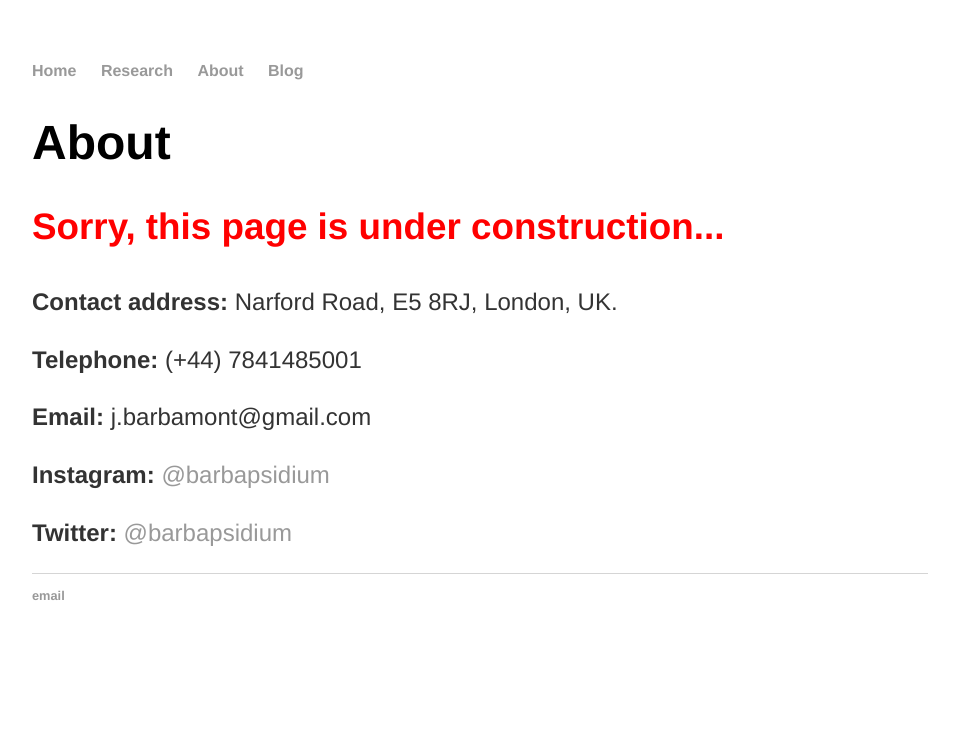
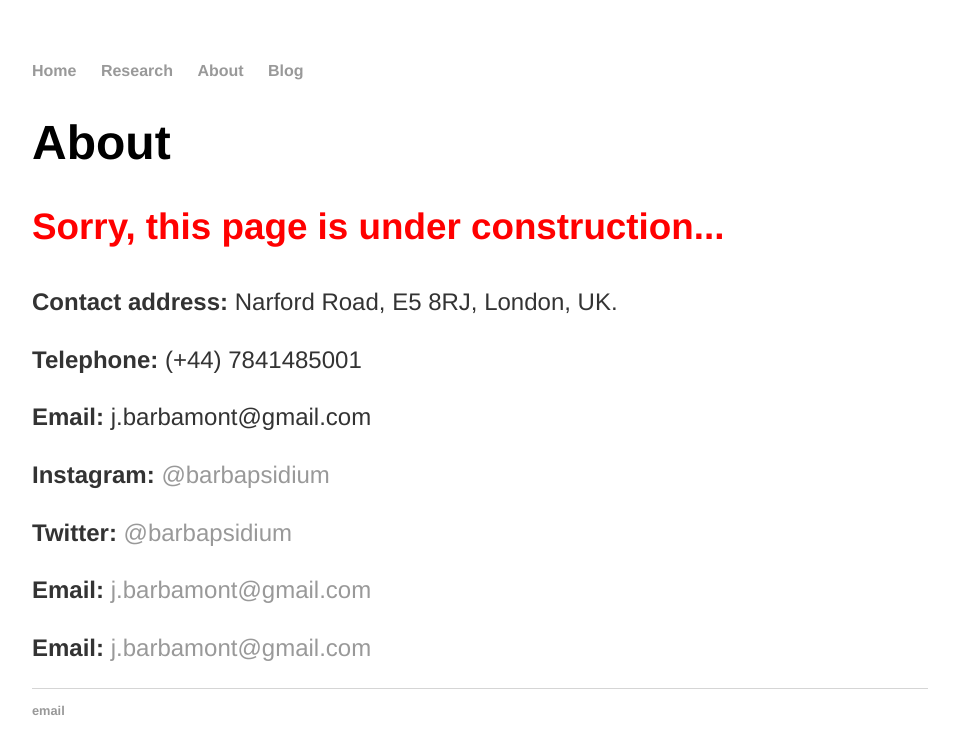
Before and after one commit to josebarbamontoya/josebarbamontoya.github.io, a Jekyll site: the page built from about/index.html, in a window 1280 px wide. Shown: the top 754 px of the page, without its empty margins (160-1119 px from the left). Built offline with Jekyll 4.4.1, drawn with Linux system fonts in a browser that asks for light colours.

Commit message:
Update index.html

```diff
--- a/about/index.html
+++ b/about/index.html
@@ -11,8 +11,11 @@ title: Jose Barba-Montoya
 		<p><span class="obfuscate"><b>Email: </b>j.barbamont@gmail.com</span></p>
 		<p><b>Instagram: </b> <a href="https://www.instagram.com/barbapsidium/">@barbapsidium</a></p>
 		<p><b>Twitter: </b> <a href="https://twitter.com/barbapsidium">@barbapsidium</a></p>
+		<p><b>Email: </b> <a href="mailto:j.barbamont@gmail.com">j.barbamont@gmail.com</a></p>
 
 		</div>
+
+	<p><b>Email: </b> <a href="mailto:j.barbamont@gmail.com">j.barbamont@gmail.com</a></li>
 
 <!-- BULLET POINT-LINK EXAMPLE <li>Instagram:<a href="https://www.instagram.com/barbapsidium/"> @barbapsidium</a></li>
 				<li>Twitter:<a href="https://twitter.com/barbapsidium"> @barbapsidium</a></li>
```
